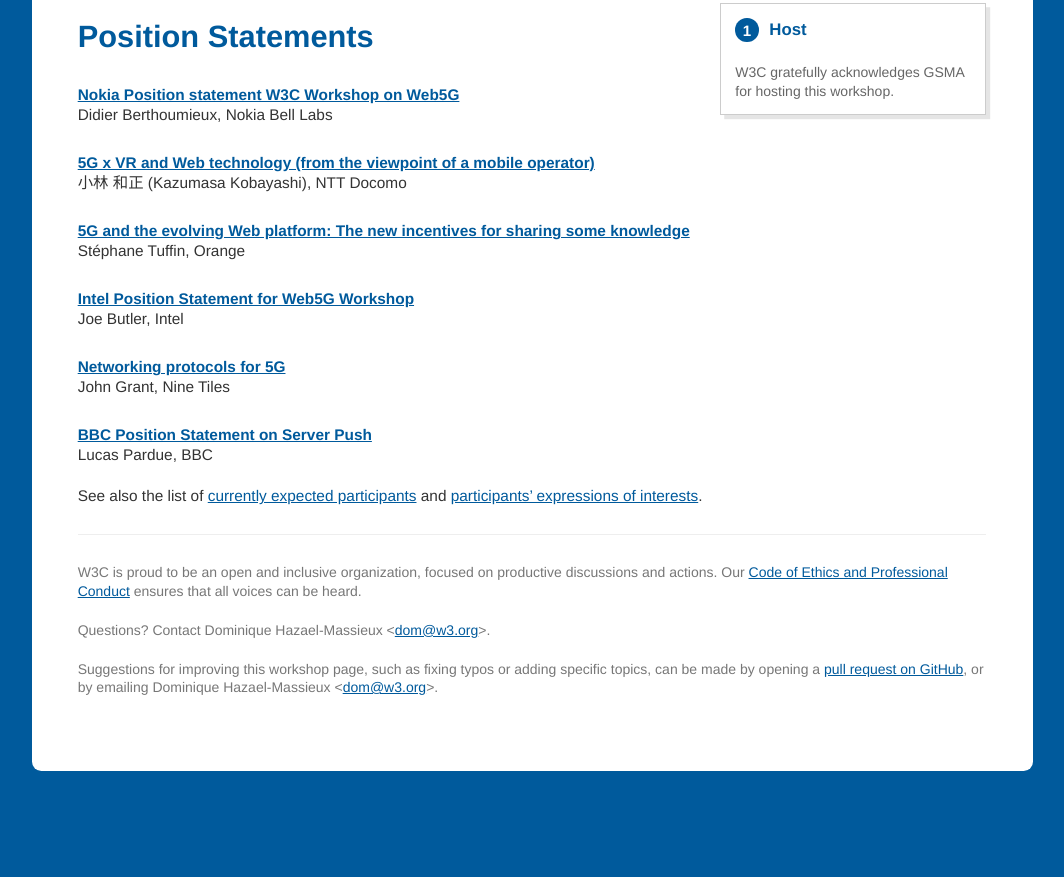
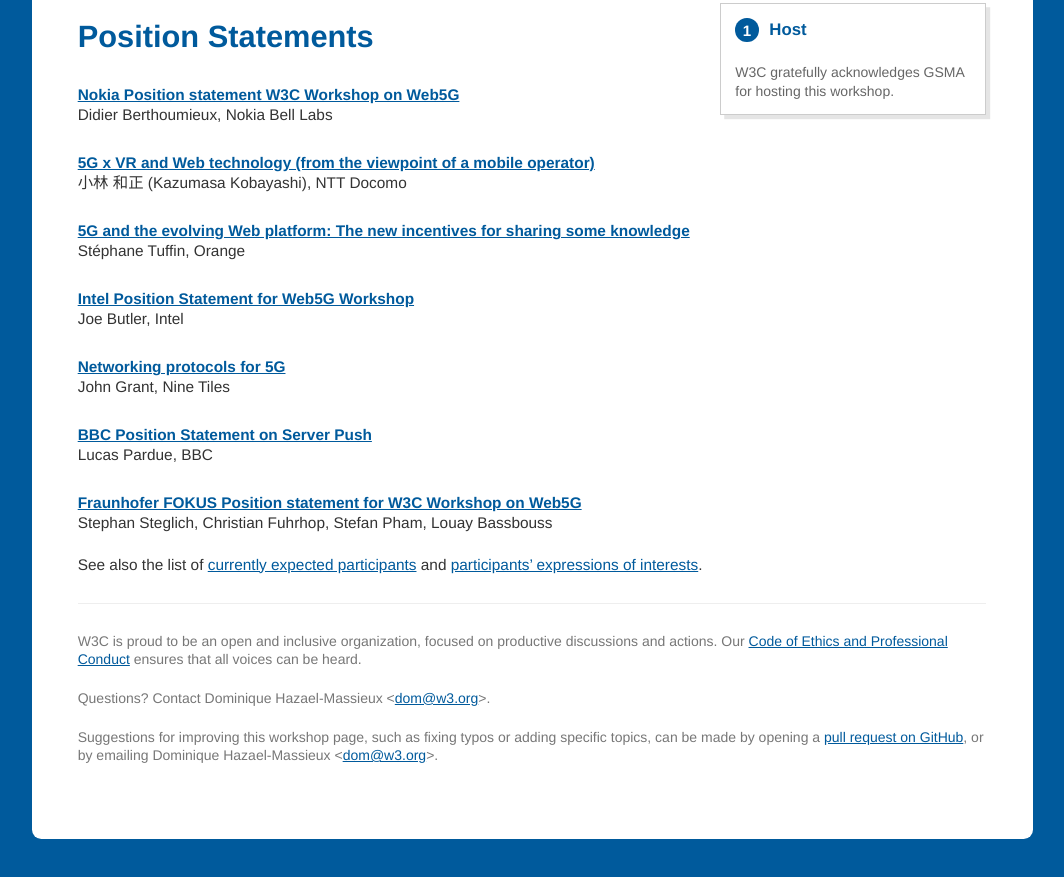
Before and after one commit to w3c/web5g-workshop, a plain HTML site: page papers.html in a window 1280 px wide. Shown: the part 537-1414 px from the top of the page, without its empty margins (108-1172 px from the left). Before the commit the page ends 1350 px from the top, so only its background shows below. Drawn offline with Linux system fonts and the light colour scheme.

Commit message:
Add position statement from fraunhofer fokus

```diff
--- a/papers.html
+++ b/papers.html
@@ -61,6 +61,8 @@
         <dd>John Grant, Nine Tiles</dd>
         <dt><a href="papers/bbc-server-push.txt">BBC Position Statement on Server Push</a></dt>
         <dd>Lucas Pardue, BBC</dd>
+        <dt><a href="papers/Fraunhofer_FOKUS_Web5G.pdf">Fraunhofer FOKUS Position statement for W3C Workshop on Web5G</a></dt>
+        <dd>Stephan Steglich, Christian Fuhrhop, Stefan Pham, Louay Bassbouss</dd>
       </dl>
       <p>See also the list of <a href="participants.html">currently expected participants</a> and <a href="https://www.w3.org/2002/09/wbs/1/web5g-workshop/results">participants’ expressions of interests</a>.</p>
     </main>
```
